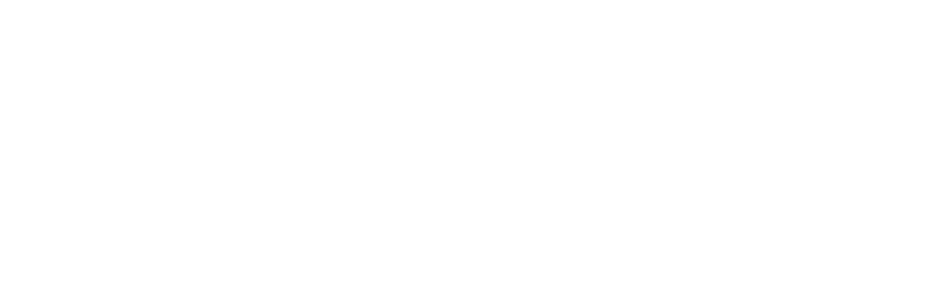
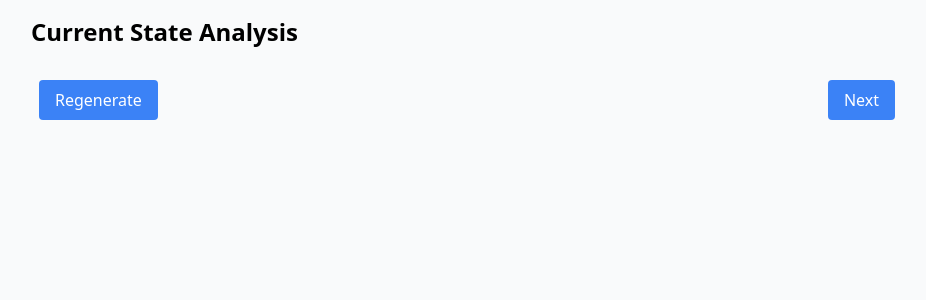
Before and after one commit to fsilva7456/loyalty_frontend, a React (Create React App) app: page /current-state in a window 1280 px wide. Before the commit this address had no page. Shown: the top 300 px of the page, without its empty margins (177-1103 px from the left). Built offline with nearby package versions, Linux system fonts and the light colour scheme; no server answers; the database is empty; the HTML template or start-up script is replaced by a standard one.

Commit message:
Create modular loyalty program workflow structure

```diff
--- /dev/null
+++ b/postcss.config.js
@@ -0,0 +1,6 @@
+module.exports = {
+  plugins: {
+    tailwindcss: {},
+    autoprefixer: {},
+  },
+};
--- a/src/App.js
+++ b/src/App.js
@@ -1,12 +1,14 @@
 import React from 'react';
-import { BrowserRouter as Router, Routes, Route } from 'react-router-dom';
+import { BrowserRouter as Router, Routes, Route, Navigate } from 'react-router-dom';
+import PageTemplate from './components/PageTemplate';
 
 function App() {
   return (
     <Router>
-      <div className="App">
+      <div className="min-h-screen bg-gray-50">
         <Routes>
-          <Route path="/" element={<div>Welcome to Loyalty Frontend</div>} />
+          <Route path="/" element={<Navigate to="/current-state" replace />} />
+          <Route path="/:pageId" element={<PageTemplate />} />
         </Routes>
       </div>
     </Router>
--- /dev/null
+++ b/src/components/PageTemplate.js
@@ -0,0 +1,118 @@
+import React, { useState, useEffect } from 'react';
+import { useNavigate, useParams } from 'react-router-dom';
+import { PAGES } from '../config/pages';
+import { fetchPageContent, sendFeedback } from '../services/api';
+
+const PageTemplate = () => {
+  const { pageId } = useParams();
+  const navigate = useNavigate();
+  const [content, setContent] = useState(null);
+  const [loading, setLoading] = useState(true);
+  const [feedback, setFeedback] = useState('');
+  const [showFeedbackModal, setShowFeedbackModal] = useState(false);
+
+  const currentPage = PAGES.find(page => page.id === pageId);
+
+  useEffect(() => {
+    loadPageContent();
+  }, [pageId]);
+
+  const loadPageContent = async () => {
+    try {
+      setLoading(true);
+      const data = await fetchPageContent(pageId);
+      setContent(data);
+    } catch (error) {
+      console.error('Error loading page content:', error);
+    } finally {
+      setLoading(false);
+    }
+  };
+
+  const handleRegenerateClick = () => {
+    setShowFeedbackModal(true);
+  };
+
+  const handleFeedbackSubmit = async () => {
+    try {
+      setLoading(true);
+      await sendFeedback(pageId, feedback);
+      await loadPageContent();
+      setShowFeedbackModal(false);
+      setFeedback('');
+    } catch (error) {
+      console.error('Error submitting feedback:', error);
+    } finally {
+      setLoading(false);
+    }
+  };
+
+  if (loading) {
+    return <div className="p-4">Loading...</div>;
+  }
+
+  return (
+    <div className="max-w-4xl mx-auto p-4">
+      <h1 className="text-2xl font-bold mb-6">{currentPage.title}</h1>
+
+      <div className="prose max-w-none mb-8">
+        {content?.content}
+      </div>
+
+      <div className="flex justify-between mt-8">
+        {currentPage.previousPage && (
+          <button
+            onClick={() => navigate(`/${currentPage.previousPage}`)}
+            className="bg-gray-500 text-white px-4 py-2 rounded"
+          >
+            Previous
+          </button>
+        )}
+        <button
+          onClick={handleRegenerateClick}
+          className="bg-blue-500 text-white px-4 py-2 rounded mx-2"
+        >
+          Regenerate
+        </button>
+        {currentPage.nextPage && (
+          <button
+            onClick={() => navigate(`/${currentPage.nextPage}`)}
+            className="bg-blue-500 text-white px-4 py-2 rounded"
+          >
+            Next
+          </button>
+        )}
+      </div>
+
+      {showFeedbackModal && (
+        <div className="fixed inset-0 bg-black bg-opacity-50 flex items-center justify-center">
+          <div className="bg-white p-4 rounded-lg max-w-lg w-full">
+            <h2 className="text-xl font-bold mb-4">Provide Feedback</h2>
+            <textarea
+              className="w-full h-32 p-2 border rounded mb-4"
+              value={feedback}
+              onChange={(e) => setFeedback(e.target.value)}
+              placeholder="Enter your feedback here..."
+            />
+            <div className="flex justify-end gap-2">
+              <button
+                onClick={() => setShowFeedbackModal(false)}
+                className="bg-gray-500 text-white px-4 py-2 rounded"
+              >
+                Cancel
+              </button>
+              <button
+                onClick={handleFeedbackSubmit}
+                className="bg-blue-500 text-white px-4 py-2 rounded"
+              >
+                Submit
+              </button>
+            </div>
+          </div>
+        </div>
+      )}
+    </div>
+  );
+};
+
+export default PageTemplate;
--- /dev/null
+++ b/src/config/pages.js
@@ -0,0 +1,44 @@
+export const PAGES = [
+  {
+    id: 'current-state',
+    title: 'Current State Analysis',
+    nextPage: 'competitive-analysis',
+    previousPage: null
+  },
+  {
+    id: 'competitive-analysis',
+    title: 'Competitive Analysis',
+    nextPage: 'goals-objectives',
+    previousPage: 'current-state'
+  },
+  {
+    id: 'goals-objectives',
+    title: 'Goals and Objectives',
+    nextPage: 'customer-segments',
+    previousPage: 'competitive-analysis'
+  },
+  {
+    id: 'customer-segments',
+    title: 'Customer Segments',
+    nextPage: 'program-structure',
+    previousPage: 'goals-objectives'
+  },
+  {
+    id: 'program-structure',
+    title: 'Program Structure',
+    nextPage: 'rewards-benefits',
+    previousPage: 'customer-segments'
+  },
+  {
+    id: 'rewards-benefits',
+    title: 'Rewards and Benefits',
+    nextPage: 'financial-analysis',
+    previousPage: 'program-structure'
+  },
+  {
+    id: 'financial-analysis',
+    title: 'Financial Analysis',
+    nextPage: null,
+    previousPage: 'rewards-benefits'
+  }
+];
--- /dev/null
+++ b/src/index.css
@@ -0,0 +1,3 @@
+@tailwind base;
+@tailwind components;
+@tailwind utilities;
--- a/src/index.js
+++ b/src/index.js
@@ -1,5 +1,6 @@
 import React from 'react';
 import ReactDOM from 'react-dom/client';
+import './index.css';
 import App from './App';
 
 const root = ReactDOM.createRoot(document.getElementById('root'));
--- /dev/null
+++ b/src/services/api.js
@@ -0,0 +1,33 @@
+import { createClient } from '@supabase/supabase-js';
+
+const supabaseUrl = process.env.REACT_APP_SUPABASE_URL;
+const supabaseKey = process.env.REACT_APP_SUPABASE_KEY;
+
+export const supabase = createClient(supabaseUrl, supabaseKey);
+
+export const fetchPageContent = async (pageId) => {
+  const { data, error } = await supabase
+    .from('page_content')
+    .select('*')
+    .eq('page_id', pageId)
+    .single();
+
+  if (error) throw error;
+  return data;
+};
+
+export const sendFeedback = async (pageId, feedback) => {
+  const response = await fetch(`${process.env.REACT_APP_API_URL}/regenerate`, {
+    method: 'POST',
+    headers: {
+      'Content-Type': 'application/json',
+    },
+    body: JSON.stringify({ pageId, feedback }),
+  });
+
+  if (!response.ok) {
+    throw new Error('Failed to send feedback');
+  }
+
+  return response.json();
+};
--- /dev/null
+++ b/tailwind.config.js
@@ -0,0 +1,9 @@
+module.exports = {
+  content: ['./src/**/*.{js,jsx,ts,tsx}'],
+  theme: {
+    extend: {},
+  },
+  plugins: [
+    require('@tailwindcss/typography'),
+  ],
+};
```
Also changed, not shown: package.json (+9 -6 lines), 1 other file (tests, documents, lock files or other folders).
